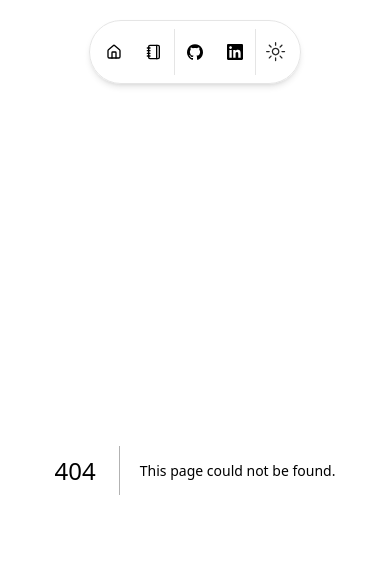
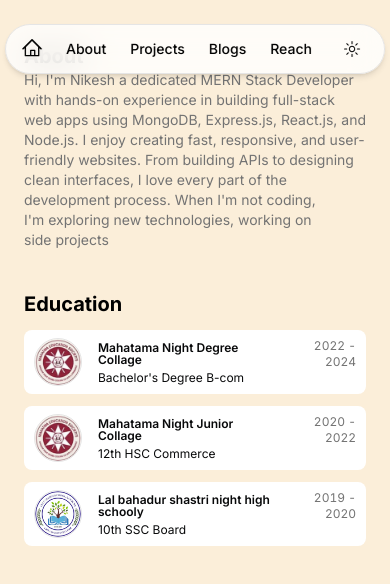
Before and after one commit to NikeshSoni/Nike-dev, a Next.js app: page /about in a window 390 px wide. Before the commit this address had no page. Shown: the top 584 px of the page. Built offline with nearby package versions, Linux system fonts and the light colour scheme.

Commit message:
Remove personal image and update global styles for dark mode support. Adjust layout and page components for improved responsiveness. Refactor navbar for theme toggling and simplify structure. Update resume data with new avatar and correct educational links.

```diff
--- /dev/null
+++ b/src/app/(routes)/about/page.tsx
@@ -0,0 +1,48 @@
+import BlurFade from "@/components/magicui/blur-fade";
+import { ResumeCard } from "@/components/resume-card";
+import { DATA } from "@/data/resume";
+import Markdown from "react-markdown";
+
+const BLUR_FADE_DELAY = 0.04;
+
+export default function About() {
+  return (
+    <main className="flex flex-col min-h-[100dvh] space-y-10">
+      <section id="about">
+        <BlurFade delay={BLUR_FADE_DELAY * 3}>
+          <h2 className="text-xl font-bold">About</h2>
+        </BlurFade>
+        <BlurFade delay={BLUR_FADE_DELAY * 4}>
+          <Markdown className="prose max-w-full text-pretty font-sans text-sm text-muted-foreground dark:prose-invert">
+            {DATA.summary}
+          </Markdown>
+        </BlurFade>
+      </section>
+
+      <section id="education">
+        <div className="flex min-h-0 flex-col gap-y-3">
+          <BlurFade delay={BLUR_FADE_DELAY * 7}>
+            <h2 className="text-xl font-bold">Education</h2>
+          </BlurFade>
+          {DATA.education.map((education, id) => (
+            <BlurFade
+              key={education.school}
+              delay={BLUR_FADE_DELAY * 8 + id * 0.05}
+            >
+              <ResumeCard
+                key={education.school}
+                href={education.href}
+                logoUrl={education.logoUrl}
+                altText={education.school}
+                title={education.school}
+                subtitle={education.degree}
+                period={`${education.start} - ${education.end}`}
+              />
+            </BlurFade>
+          ))}
+        </div>
+      </section>
+
+    </main>
+  );
+}
--- a/src/app/globals.css
+++ b/src/app/globals.css
@@ -4,9 +4,18 @@
 
 
 body{
-  /* background: linear-gradient(to right, #a8a1d1, #dcd9f8, #cde3ea); */
   font-family: 'Franklin Gothic Medium', 'Arial Narrow', Arial, sans-serif;
+  @apply text-black transition-colors duration-300;
+  background-color: #fbeed9 !important;
+}
 
+.dark body {
+  background-color: #000 !important;
+  color: #fff;
+}
+
+.bg-card{
+  padding: 8px 10px;
 }
 
 @layer base {
--- a/src/app/layout.tsx
+++ b/src/app/layout.tsx
@@ -57,7 +57,7 @@ export default function RootLayout({
     <html lang="en" suppressHydrationWarning>
       <body
         className={cn(
-          "min-h-screen bg-background font-sans antialiased max-w-2xl mx-auto py-12 sm:py-24 px-6",
+          "min-h-screen bg-background font-sans antialiased max-w-3xl mx-auto py-12 sm:py-24 px-6",
           fontSans.variable
         )}
       >
--- a/src/components/navbar.tsx
+++ b/src/components/navbar.tsx
@@ -1,106 +1,79 @@
-import { Dock, DockIcon } from "@/components/magicui/dock";
-import { ModeToggle } from "@/components/mode-toggle";
-import { buttonVariants } from "@/components/ui/button";
-import { Separator } from "@/components/ui/separator";
-import {
-  Tooltip,
-  TooltipContent,
-  TooltipTrigger,
-} from "@/components/ui/tooltip";
+"use client"
 import Link from "next/link";
-import { cn } from "@/lib/utils";
+import { useEffect, useState } from "react";
+import { MoonIcon, SunIcon, HomeIcon } from "@radix-ui/react-icons";
+import { useRouter, usePathname } from "next/navigation";
 
-// Icons
-import { Home, FileText, Github, Linkedin } from "lucide-react";
-import { DATA } from "@/data/resume";
-
-// Data
-// const DATA = {
-//   navbar: [
-//     { href: "/", icon: Home, label: "Home" },
-//     { href: "/about", icon: FileText, label: "About" },
-//   ],
-//   contact: {
-//     social: {
-//       GitHub: {
-//         url: "https://github.com/yourhandle",
-//         icon: Github,
-//         navbar: true,
-//       },
-//       LinkedIn: {
-//         url: "https://linkedin.com/in/yourprofile",
-//         icon: Linkedin,
-//         navbar: true,
-//       },
-//     },
-//   },
-// };
 
 export default function Navbar() {
+  const [isDark, setIsDark] = useState(false);
+
+  useEffect(() => {
+    const storedTheme = localStorage.getItem("theme");
+    const prefersDark = window.matchMedia("(prefers-color-scheme: dark)").matches;
+
+    const activeTheme = storedTheme || (prefersDark ? "dark" : "light");
+    setIsDark(activeTheme === "dark");
+    document.documentElement.classList.toggle("dark", activeTheme === "dark");
+  }, []);
+
+  const toggleTheme = () => {
+    const newTheme = isDark ? "light" : "dark";
+    setIsDark(!isDark);
+    localStorage.setItem("theme", newTheme);
+    document.documentElement.classList.toggle("dark", newTheme === "dark");
+  };
+
+  const pathname = usePathname();
+  const router = useRouter();
+
+
+
   return (
-    <div className="pointer-events-none fixed inset-x-0 top-5 z-30 mx-auto flex h-16 w-full max-w-4xl px-4">
-      <Dock className="z-50 pointer-events-auto relative mx-auto flex min-h-full h-full items-center px-1 rounded-full bg-white/10 dark:bg-black/10 backdrop-blur-[10px] shadow-md">
-        {DATA.navbar.map((item) => (
-          <DockIcon key={item.href}>
-            <Tooltip>
-              <TooltipTrigger asChild>
-                <Link
-                  href={item.href}
-                  className={cn(
-                    buttonVariants({ variant: "ghost", size: "icon" }),
-                    "size-12"
-                  )}
-                >
-                  <item.icon className="size-4" />
-                </Link>
-              </TooltipTrigger>
-              <TooltipContent>
-                <p>{item.label}</p>
-              </TooltipContent>
-            </Tooltip>
-          </DockIcon>
+    <nav
+      className={`fixed top-6 left-1/2 -translate-x-1/2 px-4 py-2 rounded-full shadow-md backdrop-blur-lg border z-50 flex items-center space-x-6
+      bg-white/80 border-neutral-200
+      dark:bg-[#b1b4b7] dark:border-[#b1b4b7]`}
+    >
+      <Link href="/" className="hover:text-black dark:hover:text-white">
+        <HomeIcon className="w-5 h-5" />
+      </Link>
+      <Link href="/about" className="text-sm font-medium">About</Link>
+      <Link href="/projects" className="text-sm font-medium">Projects</Link>
+      <Link href="/blogs" className="text-sm font-medium">Blogs</Link>
+      <Link href="/reach" className="text-sm font-medium">Reach</Link>
+
+      {/* <div className="hidden md:flex space-x-6">
+        {[
+          { name: "Home", href: "/" },
+          { name: "about", href: "/about" },
+          { name: "projects", href: "/projects" },
+          { name: "blogs", href: "/blogs" },
+          { name: "reach", href: "/reach" },
+        ].map(({ name, href }) => (
+          <Link
+            key={href}
+            href={href}
+            onClick={() => {
+              router.push(href);
+            }}
+            className="text-sm font-medium"
+          >
+            {name}
+          </Link>
         ))}
+      </div> */}
 
-        <Separator orientation="vertical" className="h-full" />
-
-        {Object.entries(DATA.contact.social)
-          .filter(([_, social]) => social.navbar)
-          .map(([name, social]) => (
-            <DockIcon key={name}>
-              <Tooltip>
-                <TooltipTrigger asChild>
-                  <Link
-                    href={social.url}
-                    target="_blank"
-                    rel="noopener noreferrer"
-                    className={cn(
-                      buttonVariants({ variant: "ghost", size: "icon" }),
-                      "size-12"
-                    )}
-                  >
-                    <social.icon className="size-4" />
-                  </Link>
-                </TooltipTrigger>
-                <TooltipContent>
-                  <p>{name}</p>
-                </TooltipContent>
-              </Tooltip>
-            </DockIcon>
-          ))}
-
-        <Separator orientation="vertical" className="h-full py-2" />
-
-        <DockIcon>
-          <Tooltip>
-            <TooltipTrigger asChild>
-              <ModeToggle />
-            </TooltipTrigger>
-            <TooltipContent>
-              <p>Theme</p>
-            </TooltipContent>
-          </Tooltip>
-        </DockIcon>
-      </Dock>
-    </div>
+      <button
+        onClick={toggleTheme}
+        className="ml-2 p-2 rounded-full transition-all hover:bg-neutral-200 dark:hover:bg-[#a6a9ad]"
+      >
+        {isDark ? (
+          <MoonIcon className="w-4 h-4 text-white" />
+        ) : (
+          <SunIcon className="w-4 h-4 text-black" />
+        )}
+      </button>
+    </nav>
   );
 }
--- a/src/data/resume.tsx
+++ b/src/data/resume.tsx
@@ -11,7 +11,7 @@ export const DATA = {
     "MERN Stack Developer skilled in MongoDB, Express.js, React, and Node.js. Builds responsive, scalable web apps with clean code. Passionate about performance, teamwork, and delivering full-stack solutions in agile teams.",
   summary:
     "Hi, I'm Nikesh a dedicated MERN Stack Developer with hands-on experience in building full-stack web apps using MongoDB, Express.js, React.js, and Node.js. I enjoy creating fast, responsive, and user-friendly websites. From building APIs to designing clean interfaces, I love every part of the development process. When I'm not coding, I'm exploring new technologies, working on side projects",
-  avatarUrl: "/me.jpeg",
+  avatarUrl: "/me.png",
   skills: [
     "React",
     "Next.js",
@@ -97,7 +97,7 @@ export const DATA = {
   education: [
     {
       school: "Mahatama Night Degree Collage",
-      href: "https://buildspace.so",
+      href: "https://www.mahatmandc.ac.in/",
       degree: "Bachelor's Degree B-com",
       logoUrl: "/images-collage.jpeg",
       start: "2022",
@@ -105,7 +105,7 @@ export const DATA = {
     },
     {
       school: "Mahatama Night Junior Collage",
-      href: "https://uwaterloo.ca",
+      href: "https://www.mahatmandc.ac.in/",
       degree: "12th HSC Commerce",
       logoUrl: "/images-collage.jpeg",
       start: "2020",
@@ -113,13 +113,15 @@ export const DATA = {
     },
     {
       school: "Lal bahadur shastri night high schooly",
-      href: "https://wlu.ca",
+      href: "",
       degree: "10th SSC Board",
       logoUrl: "/school-logo.avif",
       start: "2019",
       end: "2020",
     }
   ],
+
+
   projects: [
     {
       title: "Chat Collect",
```
Also changed, not shown: src/app/page.tsx (+16 -13 lines), public/me.jpeg (deleted), public/me.png (added).
